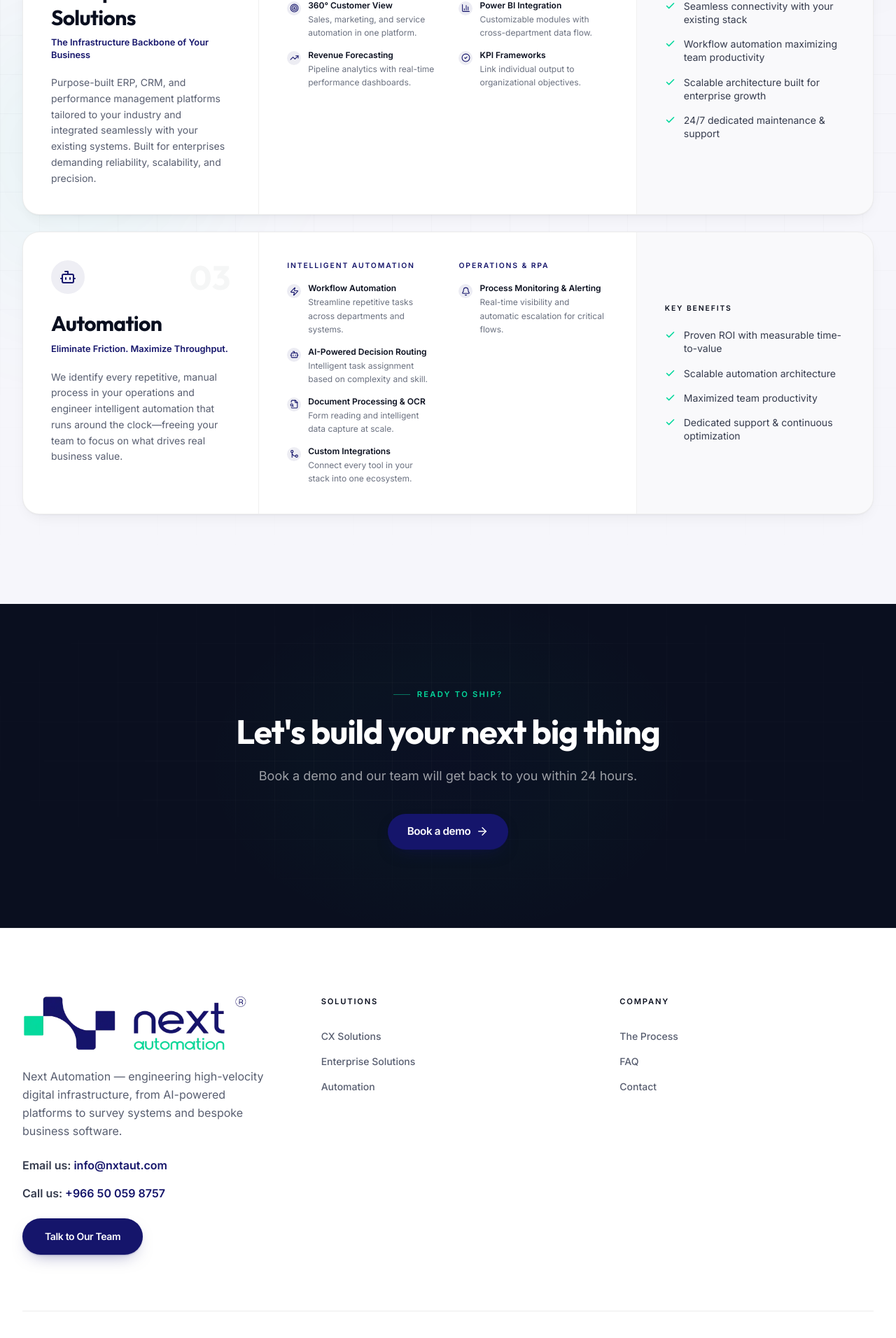
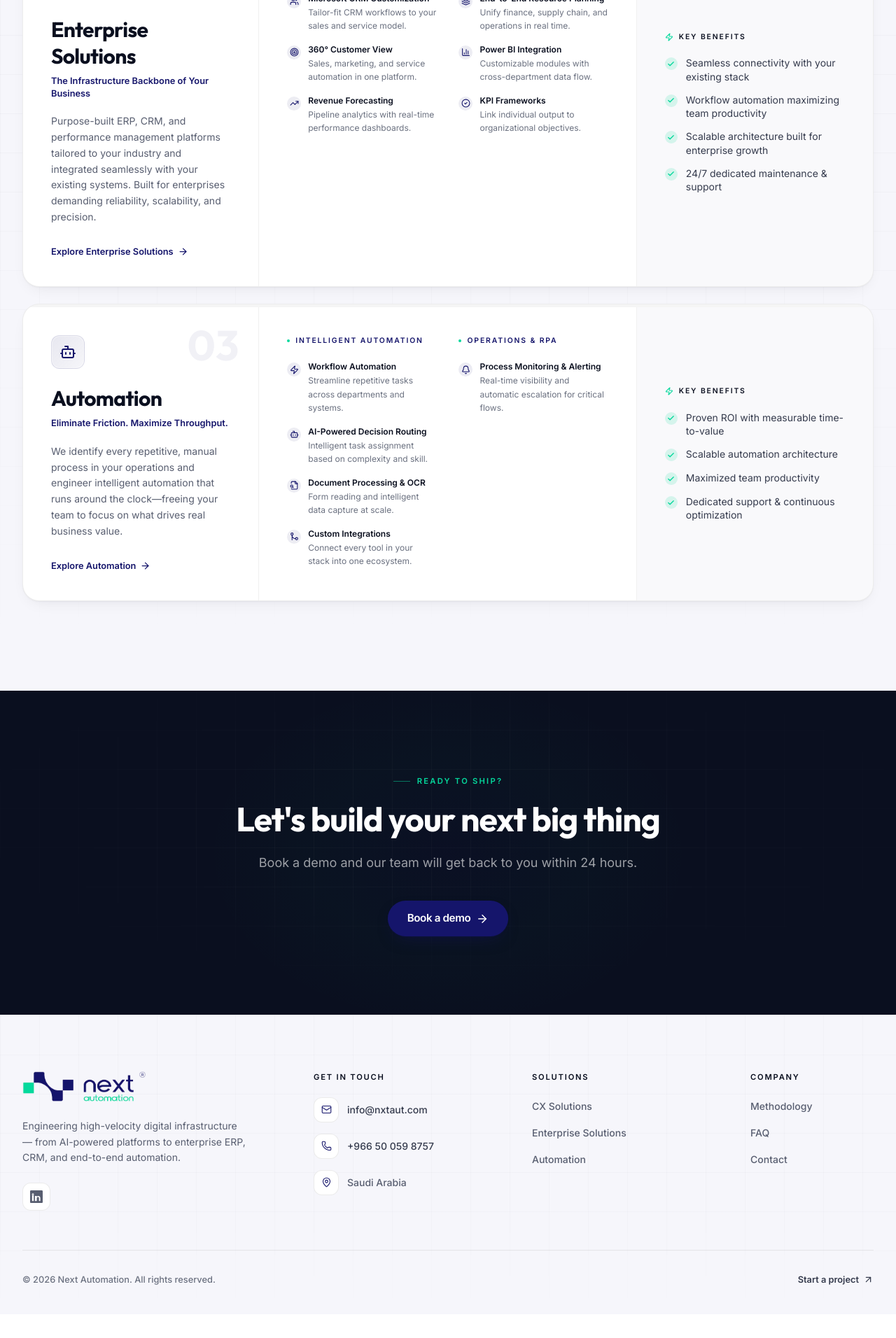
Before and after one commit to sprintxdevzz/Sprintxdev-landing-page, a Next.js app: page /solutions in a window 1280 px wide. Shown: the part 1480-3392 px from the top of the page at 70% size. After the commit the page ends 3358 px from the top, so only its background shows below. Built offline with nearby package versions, Linux system fonts and the light colour scheme.

Commit message:
Implement code changes to enhance functionality and improve performance

```diff
--- a/components/Footer.tsx
+++ b/components/Footer.tsx
@@ -3,149 +3,154 @@
 import React from "react";
 import Link from "next/link";
 import { motion } from "motion/react";
+import { Mail, Phone, MapPin, ArrowUpRight } from "lucide-react";
+
+const solutionsLinks = [
+  { href: "/solutions#cx-solutions", label: "CX Solutions" },
+  { href: "/solutions#enterprise", label: "Enterprise Solutions" },
+  { href: "/solutions#automation", label: "Automation" },
+];
+
+const companyLinks = [
+  { href: "/methodology", label: "Methodology" },
+  { href: "/faq", label: "FAQ" },
+  { href: "/contact", label: "Contact" },
+];
 
 export const Footer: React.FC = () => {
   return (
-    <footer className="bg-white border-t border-black/5 pt-24 pb-12">
-      <div className="max-w-7xl mx-auto px-4 sm:px-6 lg:px-8">
-        <div className="grid grid-cols-1 md:grid-cols-3 gap-16 mb-20">
-          <div className="col-span-1 md:col-span-1">
-            <div className="flex items-center gap-3 mb-6">
-              <div className="w-80">
-                <img
-                  src="/nextautomationlogo.webp"
-                  alt="Next Automation logo"
-                  className="w-full h-full object-contain"
-                />
-              </div>
-            </div>
-            <p className="text-ink-500 max-w-sm mb-6 leading-relaxed">
-              Next Automation — engineering high-velocity digital
-              infrastructure, from AI-powered platforms to survey systems and
-              bespoke business software.
+    <footer className="relative bg-brand-light border-t border-black/[0.06] overflow-hidden">
+      <div aria-hidden className="absolute inset-0 bg-grid mask-fade-b opacity-50" />
+
+      <div className="relative max-w-7xl mx-auto px-4 sm:px-6 lg:px-8 pt-20 pb-10">
+        <div className="grid grid-cols-2 md:grid-cols-12 gap-10 md:gap-8 pb-14">
+          {/* Brand */}
+          <div className="col-span-2 md:col-span-4">
+            <Link href="/" className="block w-44 mb-6">
+              <img
+                src="/nextautomationlogo.webp"
+                alt="Next Automation logo"
+                className="w-full h-auto object-contain"
+              />
+            </Link>
+            <p className="text-ink-500 max-w-xs leading-relaxed text-sm">
+              Engineering high-velocity digital infrastructure — from AI-powered
+              platforms to enterprise ERP, CRM, and end-to-end automation.
             </p>
-            <p className="text-ink-700 font-semibold mb-4">
-              Email us:{" "}
-              <a
-                href="mailto:info@nxtaut.com"
-                className="text-brand-primary hover:underline"
+            <div className="mt-6 flex items-center gap-3">
+              <motion.a
+                href="https://www.linkedin.com/company/nextautomationsa/posts/?feedView=all"
+                target="_blank"
+                rel="noopener noreferrer"
+                whileHover={{ y: -2 }}
+                whileTap={{ scale: 0.95 }}
+                aria-label="Follow Next Automation on LinkedIn"
+                title="Follow us on LinkedIn"
+                className="w-10 h-10 rounded-[var(--radius-sm)] bg-white border border-black/[0.08] flex items-center justify-center text-ink-500 hover:text-brand-primary hover:border-brand-primary/30 transition-colors"
               >
-                info@nxtaut.com
-              </a>
-            </p>
-            <p className="text-ink-700 font-semibold mb-6">
-              Call us:{" "}
-              <a
-                href="tel:+966500598757"
-                className="text-brand-primary hover:underline"
-              >
-                +966 50 059 8757
-              </a>
-            </p>
-            <div className="flex flex-wrap gap-4">
-              <motion.div
-                whileHover={{ scale: 1.02 }}
-                whileTap={{ scale: 0.98 }}
-              >
-                <Link href="/contact" className="btn-primary !px-8 !py-4 !text-sm">
-                  Talk to Our Team
-                </Link>
-              </motion.div>
+                <svg className="w-[18px] h-[18px]" fill="currentColor" viewBox="0 0 24 24" xmlns="http://www.w3.org/2000/svg">
+                  <path d="M20.447 20.452h-3.554v-5.569c0-1.328-.475-2.236-1.986-2.236-1.081 0-1.722.728-2.004 1.431-.103.25-.129.599-.129.948v5.426h-3.554s.05-8.736 0-9.646h3.554v1.364c.43-.664 1.201-1.608 2.923-1.608 2.136 0 3.75 1.395 3.75 4.398v5.492zM5.337 9.433c-1.144 0-1.915-.759-1.915-1.71 0-.951.77-1.71 1.916-1.71 1.144 0 1.915.759 1.915 1.71 0 .951-.771 1.71-1.916 1.71zm1.575 11.019H3.762V8.787h3.15v11.665zM22.225 0H1.771C.792 0 0 .774 0 1.729v20.542C0 23.227.792 24 1.771 24h20.451C23.2 24 24 23.227 24 22.271V1.729C24 .774 23.2 0 22.225 0z" />
+                </svg>
+              </motion.a>
             </div>
           </div>
 
-          <div>
-            <h4 className="font-semibold text-ink mb-8 uppercase tracking-[0.16em] text-[0.7rem]">
-              Solutions
-            </h4>
-            <ul className="space-y-4 text-sm text-ink-500 font-medium">
+          {/* Get in touch */}
+          <div className="col-span-2 md:col-span-3">
+            <FooterHeading>Get in touch</FooterHeading>
+            <ul className="space-y-4">
               <li>
-                <Link
-                  href="/solutions#cx-solutions"
-                  className="hover:text-brand-primary transition-colors"
-                >
-                  CX Solutions
-                </Link>
+                <a href="mailto:info@nxtaut.com" className="group flex items-center gap-3">
+                  <ContactIcon>
+                    <Mail size={15} strokeWidth={1.75} />
+                  </ContactIcon>
+                  <span className="text-sm text-ink-700 font-medium group-hover:text-brand-primary transition-colors">
+                    info@nxtaut.com
+                  </span>
+                </a>
               </li>
               <li>
-                <Link
-                  href="/solutions#enterprise"
-                  className="hover:text-brand-primary transition-colors"
-                >
-                  Enterprise Solutions
-                </Link>
+                <a href="tel:+966500598757" className="group flex items-center gap-3">
+                  <ContactIcon>
+                    <Phone size={15} strokeWidth={1.75} />
+                  </ContactIcon>
+                  <span className="text-sm text-ink-700 font-medium group-hover:text-brand-primary transition-colors">
+                    +966 50 059 8757
+                  </span>
+                </a>
               </li>
-              <li>
-                <Link
-                  href="/solutions#automation"
-                  className="hover:text-brand-primary transition-colors"
-                >
-                  Automation
-                </Link>
+              <li className="flex items-center gap-3">
+                <ContactIcon>
+                  <MapPin size={15} strokeWidth={1.75} />
+                </ContactIcon>
+                <span className="text-sm text-ink-500 font-medium">Saudi Arabia</span>
               </li>
             </ul>
           </div>
 
-          <div>
-            <h4 className="font-semibold text-ink mb-8 uppercase tracking-[0.16em] text-[0.7rem]">
-              Company
-            </h4>
-            <ul className="space-y-4 text-sm text-ink-500 font-medium">
-              <li>
-                <Link
-                  href="/methodology"
-                  className="hover:text-brand-primary transition-colors"
-                >
-                  The Process
-                </Link>
-              </li>
-              <li>
-                <Link
-                  href="/faq"
-                  className="hover:text-brand-primary transition-colors"
-                >
-                  FAQ
-                </Link>
-              </li>
-              <li>
-                <Link
-                  href="/contact"
-                  className="hover:text-brand-primary transition-colors"
-                >
-                  Contact
-                </Link>
-              </li>
+          {/* Solutions */}
+          <div className="col-span-1 md:col-span-3">
+            <FooterHeading>Solutions</FooterHeading>
+            <ul className="space-y-3.5">
+              {solutionsLinks.map((l) => (
+                <li key={l.href}>
+                  <FooterLink href={l.href}>{l.label}</FooterLink>
+                </li>
+              ))}
+            </ul>
+          </div>
+
+          {/* Company */}
+          <div className="col-span-1 md:col-span-2">
+            <FooterHeading>Company</FooterHeading>
+            <ul className="space-y-3.5">
+              {companyLinks.map((l) => (
+                <li key={l.href}>
+                  <FooterLink href={l.href}>{l.label}</FooterLink>
+                </li>
+              ))}
             </ul>
           </div>
         </div>
 
-        <div className="pt-10 border-t border-black/[0.07] flex flex-col md:flex-row justify-between items-center gap-6">
-          <p className="text-sm text-ink-400 font-medium">
+        {/* Bottom bar */}
+        <div className="pt-8 border-t border-black/[0.07] flex flex-col-reverse md:flex-row justify-between items-center gap-4">
+          <p className="text-[0.8rem] text-ink-400 font-medium">
             © 2026 Next Automation. All rights reserved.
           </p>
-          <div className="flex items-center gap-6">
-            <motion.a
-              href="https://www.linkedin.com/company/nextautomationsa/posts/?feedView=all"
-              target="_blank"
-              rel="noopener noreferrer"
-              whileHover={{ scale: 1.1 }}
-              whileTap={{ scale: 0.95 }}
-              aria-label="Follow Next Automation on LinkedIn"
-              className="text-ink-400 hover:text-brand-primary transition-colors"
-              title="Follow us on LinkedIn"
-            >
-              <svg
-                className="w-5 h-5"
-                fill="currentColor"
-                viewBox="0 0 24 24"
-                xmlns="http://www.w3.org/2000/svg"
-              >
-                <path d="M20.447 20.452h-3.554v-5.569c0-1.328-.475-2.236-1.986-2.236-1.081 0-1.722.728-2.004 1.431-.103.25-.129.599-.129.948v5.426h-3.554s.05-8.736 0-9.646h3.554v1.364c.43-.664 1.201-1.608 2.923-1.608 2.136 0 3.75 1.395 3.75 4.398v5.492zM5.337 9.433c-1.144 0-1.915-.759-1.915-1.71 0-.951.77-1.71 1.916-1.71 1.144 0 1.915.759 1.915 1.71 0 .951-.771 1.71-1.916 1.71zm1.575 11.019H3.762V8.787h3.15v11.665zM22.225 0H1.771C.792 0 0 .774 0 1.729v20.542C0 23.227.792 24 1.771 24h20.451C23.2 24 24 23.227 24 22.271V1.729C24 .774 23.2 0 22.225 0z" />
-              </svg>
-            </motion.a>
-          </div>
+          <Link
+            href="/contact"
+            className="group inline-flex items-center gap-1.5 text-[0.8rem] font-semibold text-ink-700 hover:text-brand-primary transition-colors"
+          >
+            Start a project
+            <ArrowUpRight
+              size={15}
+              className="transition-transform duration-200 group-hover:translate-x-0.5 group-hover:-translate-y-0.5"
+            />
+          </Link>
         </div>
       </div>
     </footer>
   );
 };
+
+const FooterHeading = ({ children }: { children: React.ReactNode }) => (
+  <h4 className="font-semibold text-ink mb-5 uppercase tracking-[0.16em] text-[0.7rem]">
+    {children}
+  </h4>
+);
+
+const FooterLink = ({ href, children }: { href: string; children: React.ReactNode }) => (
+  <Link
+    href={href}
+    className="text-sm text-ink-500 font-medium hover:text-brand-primary transition-colors"
+  >
+    {children}
+  </Link>
+);
+
+const ContactIcon = ({ children }: { children: React.ReactNode }) => (
+  <span className="w-9 h-9 shrink-0 rounded-[var(--radius-sm)] bg-white border border-black/[0.08] flex items-center justify-center text-brand-primary group-hover:border-brand-primary/30 transition-colors">
+    {children}
+  </span>
+);
--- a/components/Solutions.tsx
+++ b/components/Solutions.tsx
@@ -1,6 +1,7 @@
 'use client';
 
 import React from 'react';
+import Link from 'next/link';
 import { motion } from 'motion/react';
 import {
   MessageSquare,
@@ -21,6 +22,7 @@ import {
   BarChart2,
   CheckCircle2,
   Check,
+  ArrowRight,
 } from 'lucide-react';
 
 type Feature = { label: string; desc: string; icon: React.ReactNode };
@@ -158,7 +160,7 @@ export const Solutions: React.FC = () => {
             whileInView={{ opacity: 1, y: 0 }}
             viewport={{ once: true }}
             transition={{ delay: 0.05 }}
-            className="text-3xl md:text-5xl lg:text-6xl font-display font-bold text-brand-dark mb-4 md:mb-6"
+            className="text-3xl md:text-5xl lg:text-6xl font-display font-bold text-ink mb-4 md:mb-6 text-balance"
           >
             Built for modern{' '}
             <span className="gradient-text">enterprise complexity</span>
@@ -187,19 +189,22 @@ export const Solutions: React.FC = () => {
               transition={{ delay: index * 0.08, duration: 0.5, ease: 'easeOut' }}
               className="group card card-hover overflow-hidden scroll-mt-28"
             >
+              {/* Top accent — sweeps in on hover */}
+              <div className="h-1 w-full bg-black/[0.04] overflow-hidden">
+                <div className="h-full w-full origin-left scale-x-0 bg-gradient-to-r from-brand-primary to-brand-secondary transition-transform duration-500 ease-out group-hover:scale-x-100" />
+              </div>
+
               <div className="grid grid-cols-1 lg:grid-cols-[1fr_1.6fr_1fr] divide-y lg:divide-y-0 lg:divide-x divide-black/[0.06]">
                 {/* Column 1: Identity */}
-                <div className="p-8 md:p-10 flex flex-col justify-between gap-6">
-                  <div>
-                    <div className="flex items-center justify-between mb-6">
-                      <div className="w-12 h-12 rounded-xl bg-brand-primary/[0.07] flex items-center justify-center text-brand-primary group-hover:scale-110 transition-transform duration-500">
-                        {React.cloneElement(sol.icon as React.ReactElement<{ size?: number }>, { size: 24 })}
-                      </div>
-                      <span className="text-5xl font-display font-black text-brand-dark/[0.04] select-none">
-                        0{index + 1}
-                      </span>
+                <div className="relative p-8 md:p-10 flex flex-col">
+                  <span className="pointer-events-none absolute top-6 right-7 font-display font-black text-6xl text-brand-primary/[0.06] select-none leading-none">
+                    0{index + 1}
+                  </span>
+                  <div className="relative flex-1">
+                    <div className="w-12 h-12 rounded-[var(--radius-sm)] bg-gradient-to-br from-brand-primary/[0.1] to-brand-primary/[0.04] border border-brand-primary/10 ring-1 ring-inset ring-white/40 flex items-center justify-center text-brand-primary mb-6 transition-transform duration-500 group-hover:scale-105">
+                      {React.cloneElement(sol.icon as React.ReactElement<{ size?: number }>, { size: 24 })}
                     </div>
-                    <h3 className="text-2xl md:text-3xl font-display font-bold text-brand-dark mb-2 leading-tight">
+                    <h3 className="text-2xl md:text-3xl font-display font-bold text-ink mb-2 leading-tight">
                       {sol.title}
                     </h3>
                     <p className="text-brand-primary font-semibold text-[0.8rem] mb-5 leading-snug">
@@ -207,19 +212,30 @@ export const Solutions: React.FC = () => {
                     </p>
                     <p className="text-ink-500 text-sm leading-relaxed">{sol.description}</p>
                   </div>
+                  <Link
+                    href={`/solutions#${sol.anchor}`}
+                    className="relative mt-7 inline-flex items-center gap-1.5 text-brand-primary font-semibold text-[0.8rem] w-fit transition-all hover:gap-2.5"
+                  >
+                    Explore {sol.title}
+                    <ArrowRight size={15} />
+                  </Link>
                 </div>
 
                 {/* Column 2: Features */}
                 <div className="p-8 md:p-10">
-                  <div className="grid grid-cols-1 sm:grid-cols-2 gap-x-8 gap-y-6">
+                  <div className="grid grid-cols-1 sm:grid-cols-2 gap-x-8 gap-y-7">
                     {sol.sections.map((sec, sIdx) => (
                       <div key={sIdx}>
-                        <p className="text-brand-primary font-semibold text-[0.65rem] uppercase tracking-[0.18em] mb-4">
+                        <p className="flex items-center gap-2 text-brand-primary font-semibold text-[0.65rem] uppercase tracking-[0.18em] mb-4">
+                          <span className="h-1 w-1 rounded-full bg-brand-secondary" />
                           {sec.name}
                         </p>
-                        <div className="space-y-3.5">
+                        <div className="space-y-1">
                           {sec.features.map((feat, fIdx) => (
-                            <div key={fIdx} className="flex gap-2.5">
+                            <div
+                              key={fIdx}
+                              className="flex gap-2.5 rounded-lg -mx-2 px-2 py-1.5 transition-colors hover:bg-brand-primary/[0.04]"
+                            >
                               <div className="mt-0.5 w-5 h-5 rounded-md bg-brand-primary/[0.08] flex items-center justify-center text-brand-primary shrink-0">
                                 {feat.icon}
                               </div>
@@ -237,13 +253,16 @@ export const Solutions: React.FC = () => {
 
                 {/* Column 3: Benefits */}
                 <div className="p-8 md:p-10 bg-brand-primary/[0.025] flex flex-col justify-center">
-                  <p className="text-ink font-semibold text-[0.65rem] uppercase tracking-[0.18em] mb-5">
+                  <p className="flex items-center gap-2 text-ink font-semibold text-[0.65rem] uppercase tracking-[0.18em] mb-5">
+                    <Zap size={12} className="text-brand-secondary" strokeWidth={2.25} />
                     Key benefits
                   </p>
-                  <ul className="space-y-4">
+                  <ul className="space-y-3.5">
                     {sol.benefits.map((b, bIdx) => (
                       <li key={bIdx} className="flex items-start gap-3">
-                        <Check size={15} className="mt-0.5 text-brand-secondary shrink-0" strokeWidth={2.5} />
+                        <span className="mt-0.5 w-[18px] h-[18px] rounded-full bg-brand-secondary/15 flex items-center justify-center shrink-0">
+                          <Check size={11} className="text-brand-secondary" strokeWidth={3} />
+                        </span>
                         <span className="text-sm text-ink-700 leading-snug">{b}</span>
                       </li>
                     ))}
@@ -254,9 +273,6 @@ export const Solutions: React.FC = () => {
           ))}
         </div>
       </div>
-
-      <div className="absolute top-1/4 -right-20 w-96 h-96 bg-brand-primary/5 blur-[100px] rounded-full pointer-events-none" />
-      <div className="absolute bottom-1/4 -left-20 w-96 h-96 bg-brand-secondary/5 blur-[100px] rounded-full pointer-events-none" />
     </section>
   );
 };
```
Also changed, not shown: 1 other file (tests, documents, lock files or other folders).
